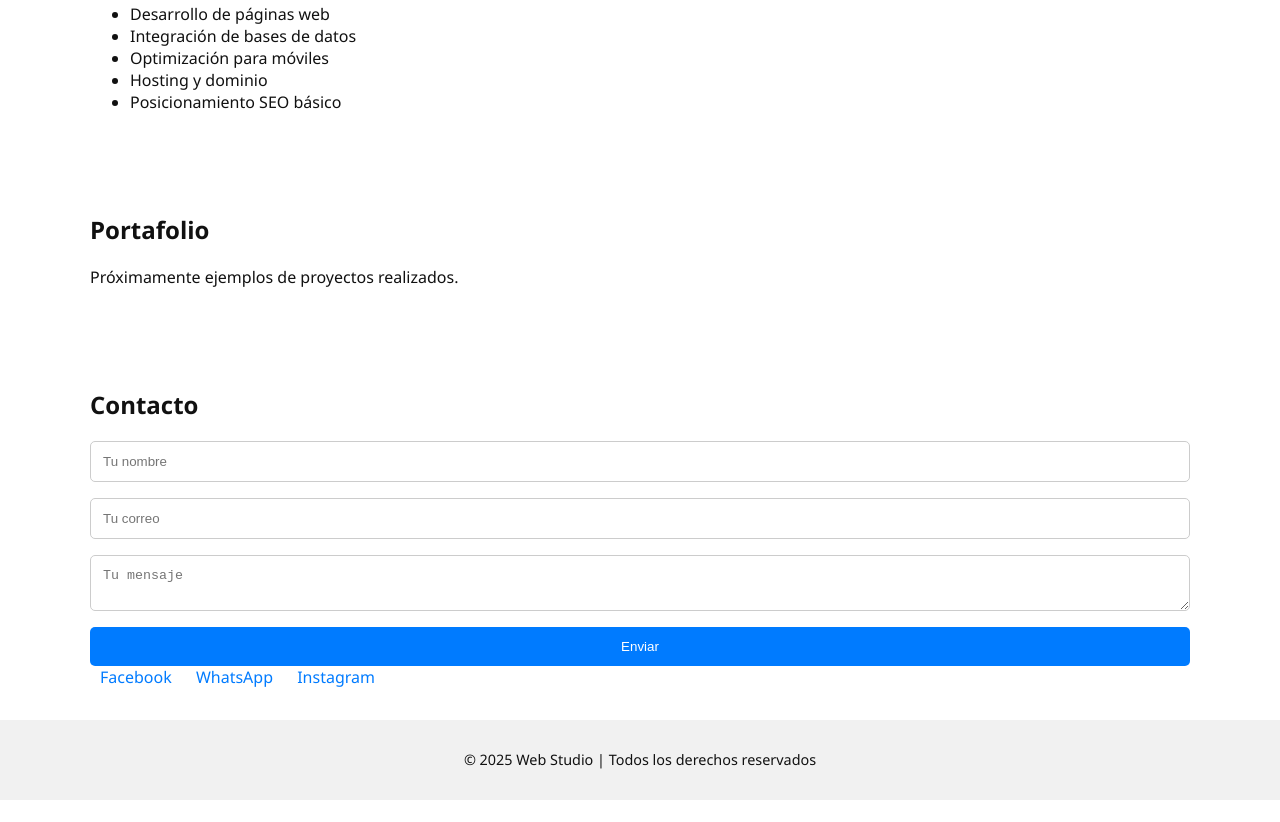
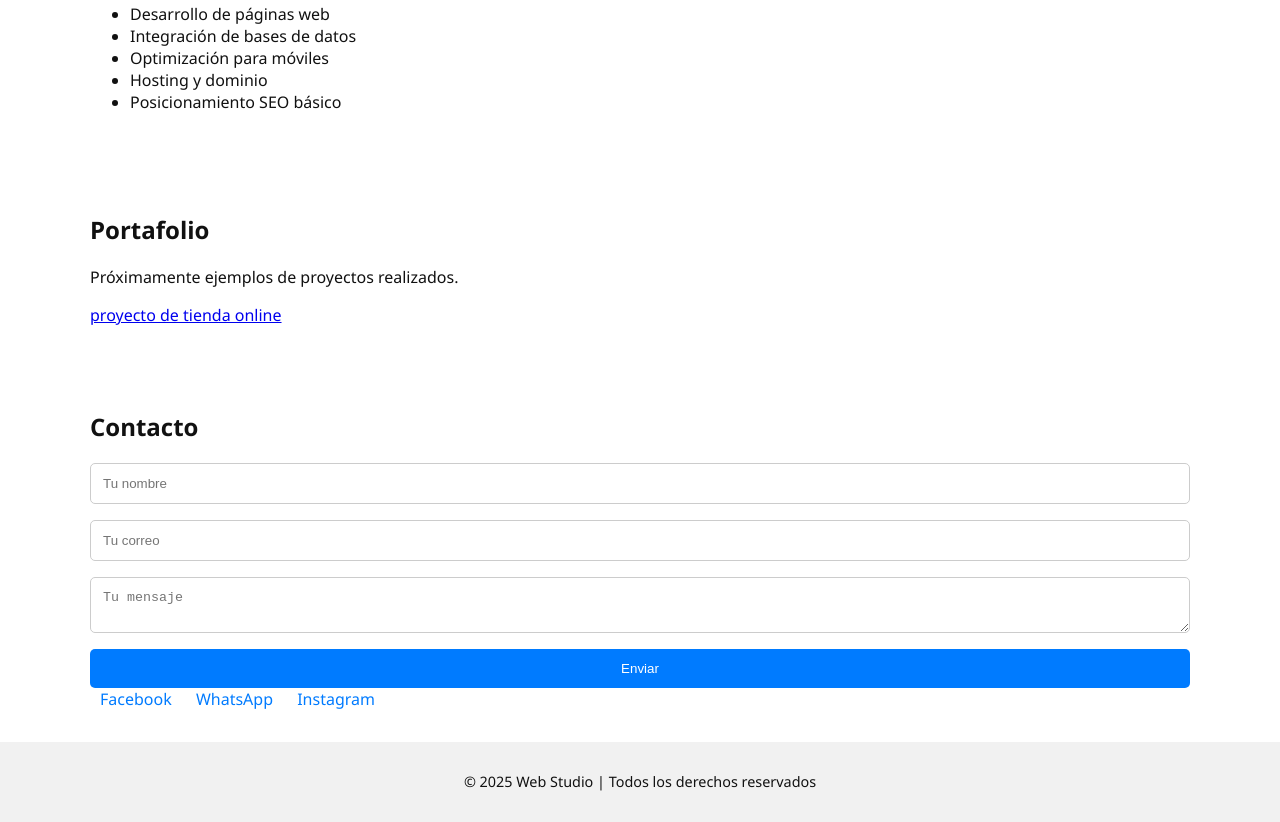
Before and after one commit to Lopz532/Web-Studio, a website: page views/index.html in a window 1280 px wide. Shown: the part 645-1467 px from the top of the page. Before the commit the page ends 1445 px from the top, so only its background shows below. Drawn offline with Linux system fonts and the light colour scheme.

Commit message:
modified:   views/index.html 	views/tienda.html

```diff
--- a/views/index.html
+++ b/views/index.html
@@ -56,6 +56,7 @@
     <div class="container">
       <h2>Portafolio</h2>
       <p>Próximamente ejemplos de proyectos realizados.</p>
+      <a href="tienda.html">proyecto de tienda online</a>
     </div>
   </section>
 
```
